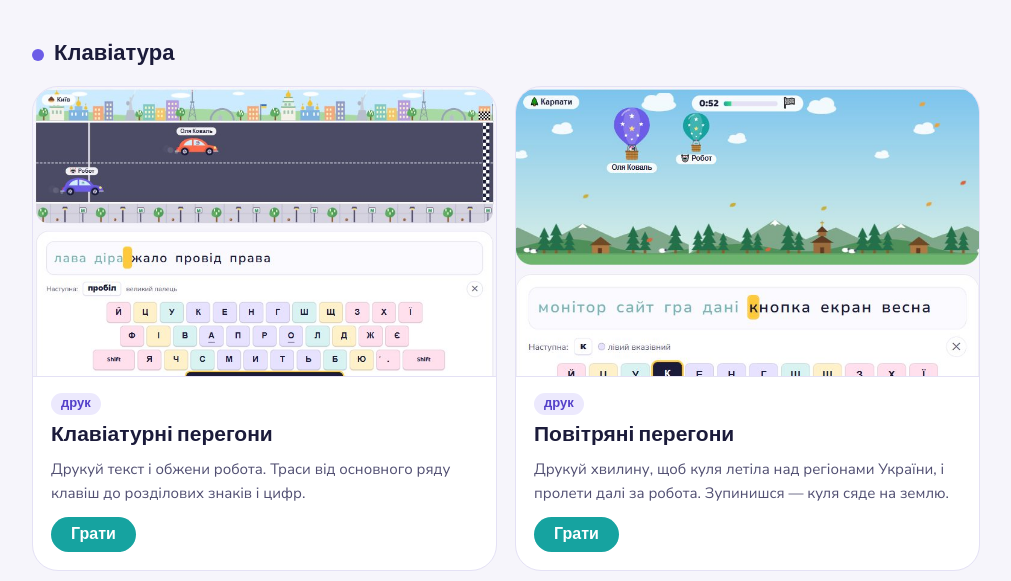
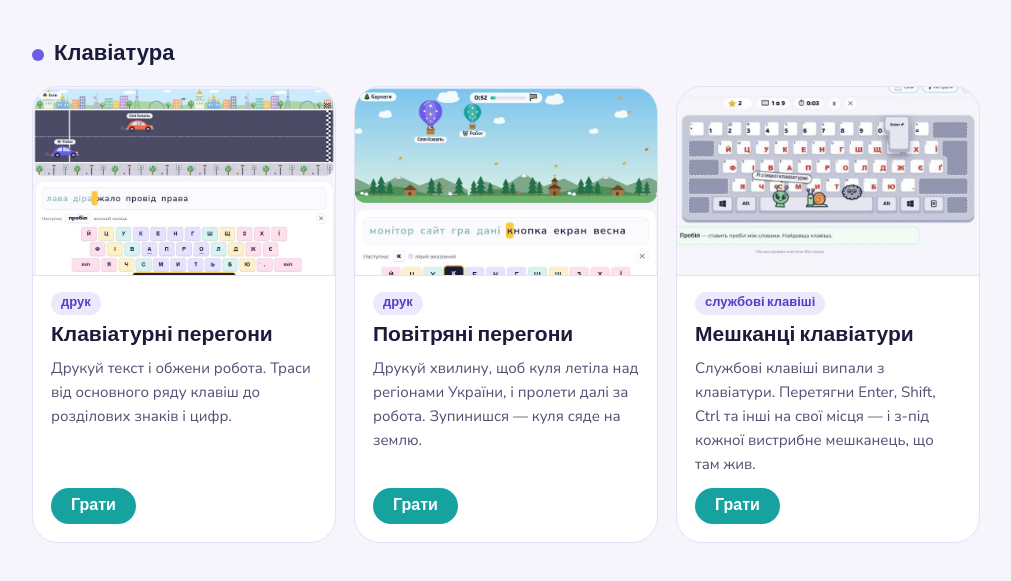
Before and after one commit to cyrilreyda/cyrilreyda.github.io, a plain HTML site: page index.html in a window 1280 px wide. Shown: the part 211-792 px from the top of the page, without its empty margins (134-1145 px from the left). Drawn offline with Linux system fonts and the light colour scheme.

Commit message:
Add Мешканці клавіатури to the Keyboard section
Co-Authored-By: Claude Opus 5.5 <noreply@anthropic.com>

```diff
--- a/index.html
+++ b/index.html
@@ -96,6 +96,15 @@
         <span class="play">Грати</span>
       </div>
     </a>
+    <a class="card" href="/keyboard-residents-kids/">
+      <img src="img/keyboard-residents-kids.jpg" alt="Мешканці клавіатури: з-під щойно поставленого Пробілу вистрибують мешканці, а Enter несуть на його місце" loading="lazy">
+      <div class="card-body">
+        <div class="tags"><span class="tag keys">службові клавіші</span></div>
+        <h2>Мешканці клавіатури</h2>
+        <p>Службові клавіші випали з клавіатури. Перетягни Enter, Shift, Ctrl та інші на свої місця — і з-під кожної вистрибне мешканець, що там жив.</p>
+        <span class="play">Грати</span>
+      </div>
+    </a>
   </div>
 
   <h2 class="section-title"><span class="dot"></span>Миша</h2>
--- a/sw.js
+++ b/sw.js
@@ -1,11 +1,11 @@
 // Офлайн-режим каталогу. Онлайн сторінка завжди береться з мережі (і оновлює збережену копію),
 // без інтернету — зі збереженої копії. Ігри мають власні sw.js у своїх папках; цей лише для файлів каталогу.
 // Після зміни списку FILES збільшити номер у CACHE, щоб браузери забрали нову копію.
-const CACHE = 'catalog-v4';
+const CACHE = 'catalog-v5';
 const FILES = ['./', './index.html', './manifest.webmanifest', './lock.js', './teacher/', './teacher/index.html',
                './fonts/fonts.css', './fonts/baloo2-latin.woff2', './fonts/nunitosans-cyrillic.woff2', './fonts/nunitosans-latin.woff2',
                './icons/icon-192.png', './icons/icon-512.png', './img/emblem.png',
-               './img/typing-race-kids.jpg', './img/balloon-race-kids.jpg', './img/hot-keys.jpg', './img/mouse-race-kids.jpg', './img/double-click-kids.jpg', './img/word-bricks-kids.jpg'];
+               './img/typing-race-kids.jpg', './img/balloon-race-kids.jpg', './img/hot-keys.jpg', './img/mouse-race-kids.jpg', './img/double-click-kids.jpg', './img/word-bricks-kids.jpg', './img/keyboard-residents-kids.jpg'];
 const PATHS = FILES.map(f=>new URL(f, self.registration.scope).pathname);
 const TIMEOUT = 5000;   // повільна мережа в класі — після 5 с беремо збережену копію
 
```
Also changed, not shown: img/keyboard-residents-kids.jpg (added), 1 other file.
